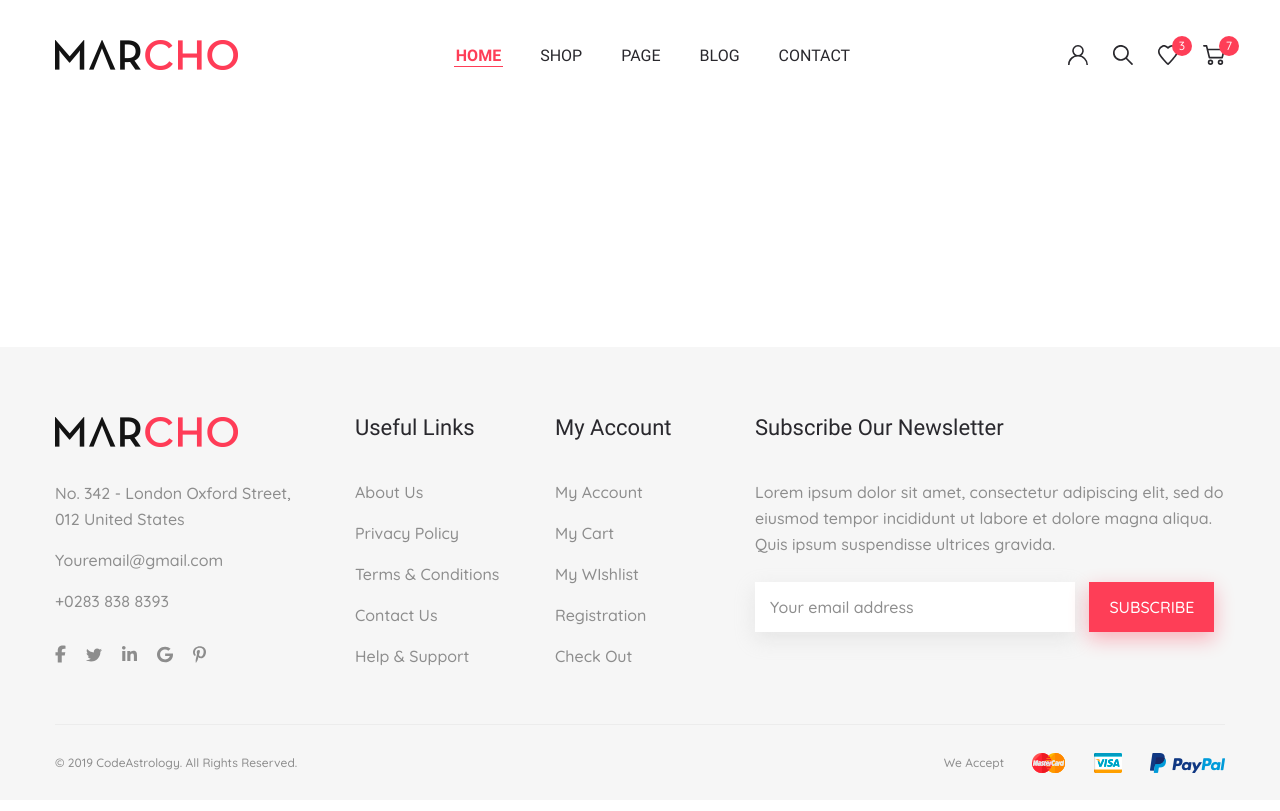
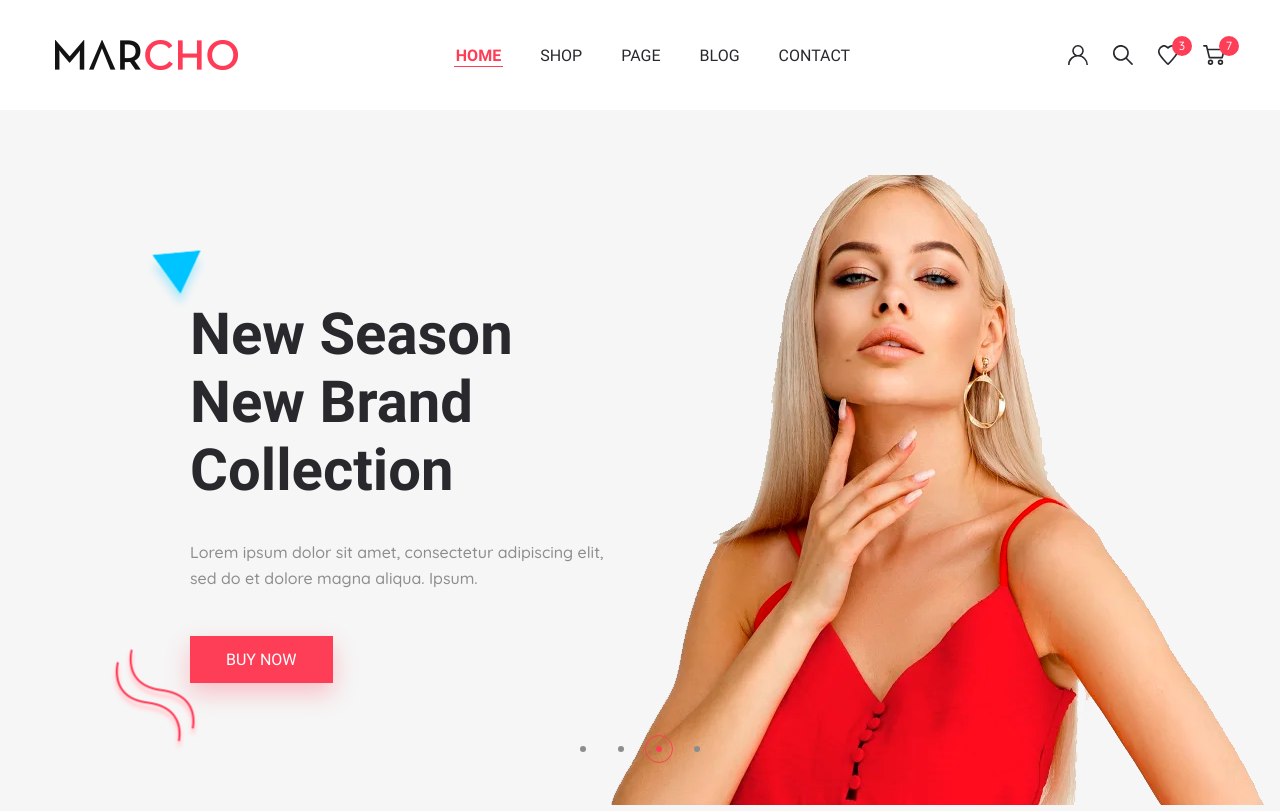
Before and after one commit to ElenaP1977/Marcho, a website: page app/index.html in a window 1280 px wide. Shown: the top 811 px of the page. Drawn offline with nearby package versions, Linux system fonts and the light colour scheme; files that its build step writes are made by us from their sources.

Commit message:
added top-slider section

```diff
--- a/app/index.html
+++ b/app/index.html
@@ -57,7 +57,69 @@
   </header>
 
   <main class="main">
+    <section class="top-slider">
+      <div class="container top-slider__container">
+        <div class="top-slider__inner">
+          <div class="top-slider__item">
+            <div class="top-slider__content">
+              <h3 class="top-slider__title">
+                New Season <br>
+                New Brand Collection
+              </h3>
+              <p class="top-slider__text">
+                Lorem ipsum dolor sit amet, consectetur adipiscing elit, sed do
+                et dolore magna aliqua. Ipsum.
+              </p>
+              <a class="top-slider__link " href="#">BUY NOW</a>
+            </div>
+            <img class="top-slider__img" src="images/slider/foto1.png" alt="slide image">
+          </div>
 
+          <div class="top-slider__item">
+            <div class="top-slider__content">
+              <h3 class="top-slider__title">
+                New Season
+                New Brand Collection
+              </h3>
+              <p class="top-slider__text">
+                Lorem ipsum dolor sit amet, consectetur adipiscing elit, sed do
+                et dolore magna aliqua. Ipsum.
+              </p>
+              <a class="top-slider__link " href="#">BUY NOW</a>
+            </div>
+            <img class="top-slider__img" src="images/slider/foto1.png" alt="slide image">
+          </div>
+          <div class="top-slider__item">
+            <div class="top-slider__content">
+              <h3 class="top-slider__title">
+                New Season
+                New Brand Collection
+              </h3>
+              <p class="top-slider__text">
+                Lorem ipsum dolor sit amet, consectetur adipiscing elit, sed do
+                et dolore magna aliqua. Ipsum.
+              </p>
+              <a class="top-slider__link " href="#">BUY NOW</a>
+            </div>
+            <img class="top-slider__img" src="images/slider/foto1.png" alt="slide image">
+          </div>
+          <div class="top-slider__item">
+            <div class="top-slider__content">
+              <h3 class="top-slider__title">
+                New Season
+                New Brand Collection
+              </h3>
+              <p class="top-slider__text">
+                Lorem ipsum dolor sit amet, consectetur adipiscing elit, sed do
+                et dolore magna aliqua. Ipsum.
+              </p>
+              <a class="top-slider__link " href="#">BUY NOW</a>
+            </div>
+            <img class="top-slider__img" src="images/slider/foto1.png" alt="slide image">
+          </div>
+        </div>
+      </div>
+    </section>
   </main>
 
 
--- a/app/js/main.js
+++ b/app/js/main.js
@@ -1,3 +1,9 @@
 $(function() {
-  $('.conter').slick();
+  $('.top-slider__inner').slick({
+    dots: true,
+    arrows: false,
+    fade: true,
+    autoplay: true,
+    autoplaySpeed: 2000,
+  });
 });
--- /dev/null
+++ b/app/scss/_libs.scss
@@ -0,0 +1,2 @@
+
+@import '../../node_modules/slick-carousel/slick/slick.scss'
--- a/app/scss/_vars.scss
+++ b/app/scss/_vars.scss
@@ -17,11 +17,21 @@ $bg: #f6f6f6;
   font-family: 'Roboto-Regular', sans-serif;
   font-weight: 400;
 }
+
 %roboto-500 {
   font-family: 'Roboto-Medium', sans-serif;
   font-weight: 500;
 }
+
 %roboto-700 {
   font-family: 'Roboto-Bold', sans-serif;
   font-weight: 700;
 }
+
+%btn {
+  color: #fff;
+  background-color: $accent;
+  text-transform: uppercase;
+  @extend %roboto-400;
+      padding: 12px 26px;
+}
--- a/app/scss/style.scss
+++ b/app/scss/style.scss
@@ -1,6 +1,7 @@
 @import 'vars';
 @import 'fonts';
 @import 'reset';
+@import 'libs';
 @import 'global';
 
 
@@ -29,6 +30,7 @@
     padding: 0 2px 1px;
     transition: color 0.3s;
     @extend %roboto-400;
+
     &:hover {
       color: $accent;
       border-bottom: 1px solid $accent;
@@ -163,11 +165,8 @@
   }
 
   &__form-btn {
+    @extend %btn;
     border: none;
-    background-color: $accent;
-    color: #fff;
-    text-transform: uppercase;
-    padding: 12px 20px;
     box-shadow: 0 7px 20px 0 rgba(255, 17, 48, 0.3);
     cursor: pointer;
   }
@@ -179,6 +178,7 @@
   justify-content: space-between;
   align-items: center;
   font-size: 12px;
+
   &__accept-img {
     display: inline;
     margin-left: 25px;
@@ -187,4 +187,91 @@
 }
 
 
-@import 'media';
+.top-slider {
+  background-color: $bg;
+  background-image: url('../images/top-slider_bg.png');
+  background-size: cover;
+  background-repeat: no-repeat;
+  padding: 65px 0 45px;
+
+  &__container {
+    max-width: 1560px;
+  }
+
+  &__content {
+    padding-left: 175px;
+    padding-top: 125px;
+  }
+
+  &__item {
+    display: flex !important;
+    justify-content: space-between;
+  }
+
+  &__title {
+    max-width: 670px;
+    @extend %roboto-700;
+    font-size: 58px;
+    line-height: 68px;
+    color: $title;
+    margin-bottom: 35px;
+  }
+
+  &__text {
+    max-width: 470px;
+    margin-bottom: 55px;
+  }
+
+  &__link {
+    box-shadow: 0 10px 25px 0 rgba(254, 62, 87, 0.3);
+    @extend %btn;
+    padding: 14px 36px;
+  }
+
+  .slick-dots {
+    display: flex;
+    justify-content: center;
+    margin-top: -70px;
+
+    li {
+      padding: 0 5px;
+      line-height: 1;
+
+      button {
+        padding: 0;
+        font-size: 0;
+        background-color: transparent;
+        width: 28px;
+        height: 28px;
+        border: 1px solid transparent;
+        border-radius: 50%;
+        position: relative;
+        &::before{
+          content: "";
+          position: absolute;
+          width: 6px;
+          height: 6px;
+          border-radius: 50%;
+          background-color: $default;
+          top: 50%;left: 50%;
+          transform: translate(-50%, -50%);
+        }
+      }
+
+      &.slick-active {
+        button {
+          border-color: $accent;
+          &::before{
+            background-color: $accent;
+          }
+        }
+      }
+    }
+  }
+}
+
+
+
+
+
+  @import 'media';
--- a/gulpfile.js
+++ b/gulpfile.js
@@ -32,6 +32,7 @@ function styles() {
 function scripts() {
   return src([
     'node_modules/jquery/dist/jquery.js',
+    'node_modules/slick-carousel/slick/slick.js',
     'app/js/main.js'
   ])
     .pipe(concat('main.min.js'))
--- a/package.json
+++ b/package.json
@@ -18,6 +18,7 @@
     "gulp-sass": "^5.1.0",
     "gulp-uglify": "^3.0.2",
     "jquery": "^3.7.1",
-    "sass": "^1.70.0"
+    "sass": "^1.70.0",
+    "slick-carousel": "^1.8.1"
   }
 }
```
Also changed, not shown: app/images/slider/foto1.png (added), app/images/slider/slider1.png (added), app/images/top-slider_bg.png (added), app/js/main.min.js.
